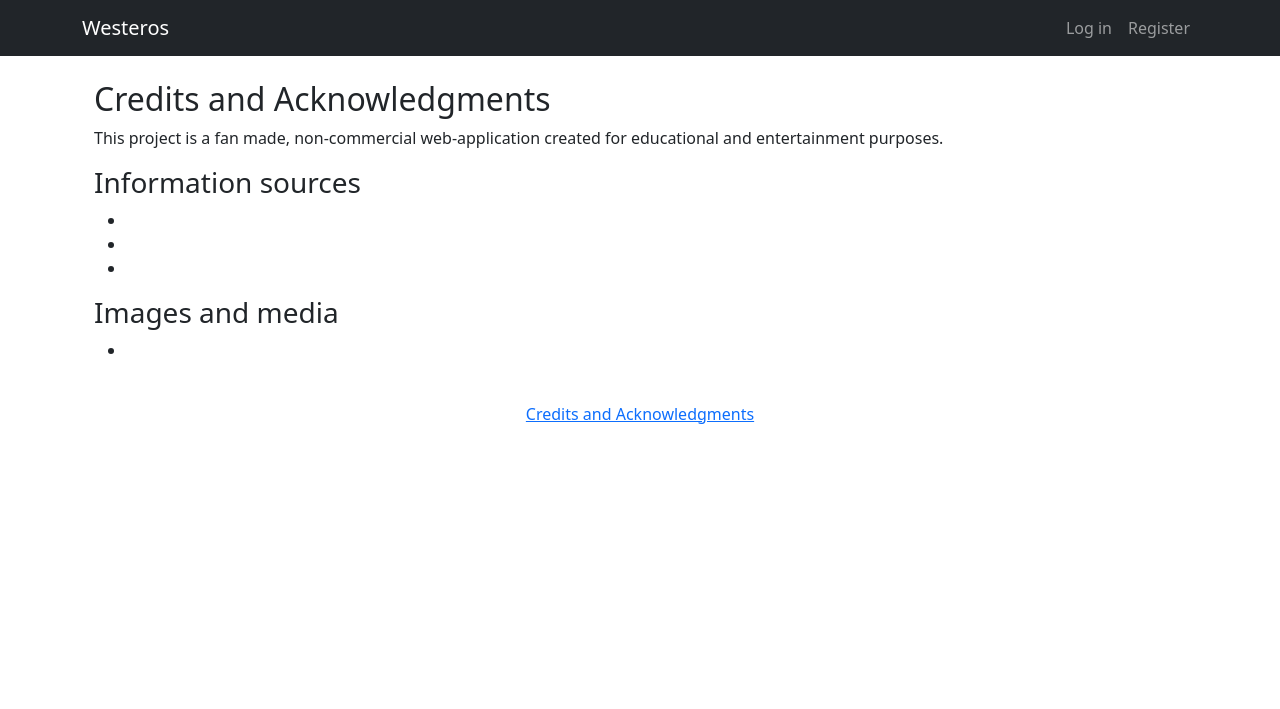
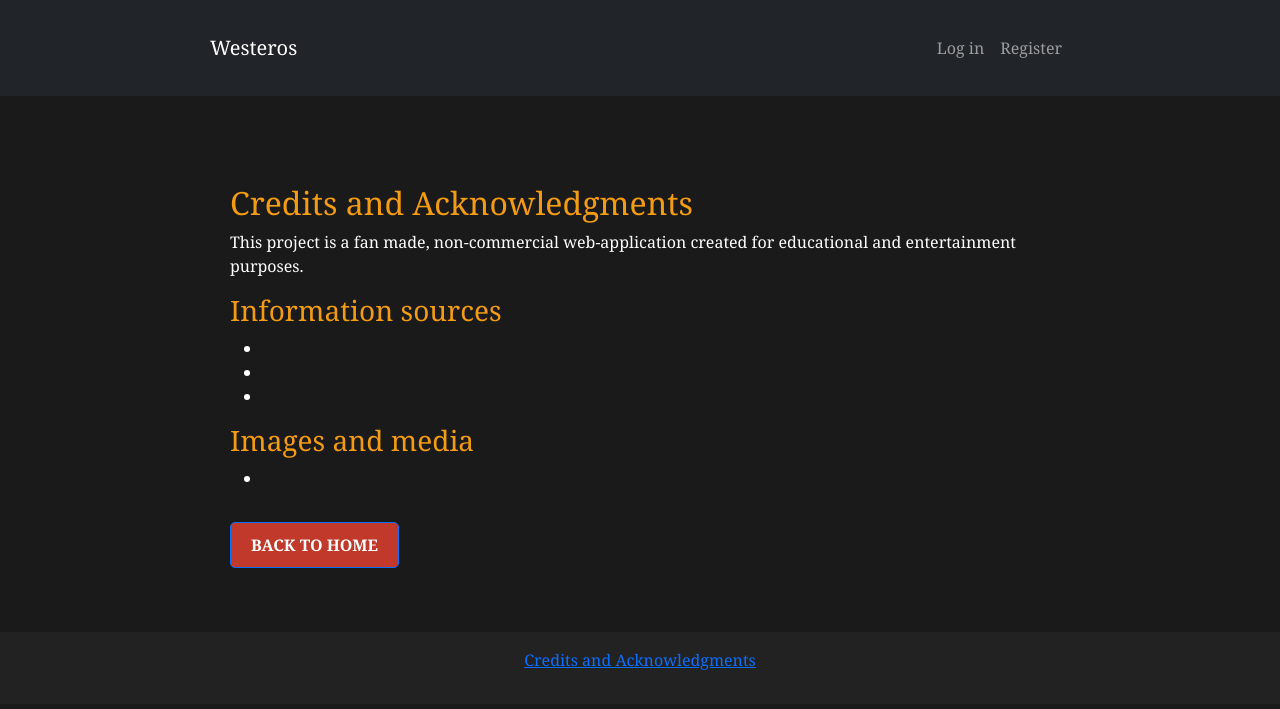
Before and after one commit to veptyshka/WesterosExplorer, a Flask app: page /credits in a window 1280 px wide. Shown: the top 709 px of the page. Run offline with Flask 3, Linux system fonts and the light colour scheme; parts of the project's set-up code (start-up, migrations or seed data) failed here and were passed over.

Commit message:
base style file

```diff
--- /dev/null
+++ b/static/css/styles.css
@@ -0,0 +1,46 @@
+body {
+    background-color: #1a1a1a;
+    color: #ffffff;
+    font-family: 'Georgia', serif;
+    margin: 0;
+    padding: 0;
+}
+
+.container {
+    max-width: 900px;
+    margin: auto;
+    padding: 20px;
+}
+
+h1, h2, h3 {
+    color: #f39c12;
+    text-decoration: none;
+}
+
+a:hover {
+    color: #d35400;
+}
+
+.btn {
+    padding: 10px 20px;
+    border-radius: 5px;
+    text-transform: uppercase;
+    font-weight: bold;
+}
+
+.btn-primary {
+    background-color: #c0392b;
+    color: white;
+}
+
+.btn-primary:hover {
+    background-color: #a93226;
+}
+
+footer {
+    text-align: center;
+    padding: 10px;
+    margin-top: 30px;
+    background-color: #222;
+    color: #bbb;
+}
--- a/templates/base.html
+++ b/templates/base.html
@@ -5,6 +5,7 @@
     <meta name="viewport" content="width=device_width, initial-scale=1.0">
     <title>Westeros Map</title>
     <link rel="stylesheet" href="https://cdn.jsdelivr.net/npm/bootstrap@5.3.0/dist/css/bootstrap.min.css">
+    <link rel="stylesheet" href="{{ url_for('static', filename='css/styles.css') }}">
 </head>
 <body>
     <nav class="navbar navbar-expand-lg navbar-dark bg-dark">
--- a/templates/credits.html
+++ b/templates/credits.html
@@ -18,5 +18,7 @@
     <ul>
         <li><a href="" target="_blank"></a></li>
     </ul>
+
+    <a href="{{ url_for('main.home') }}" class="btn btn-primary mt-3">Back to Home</a>
 </div>
 {% endblock %}
```
